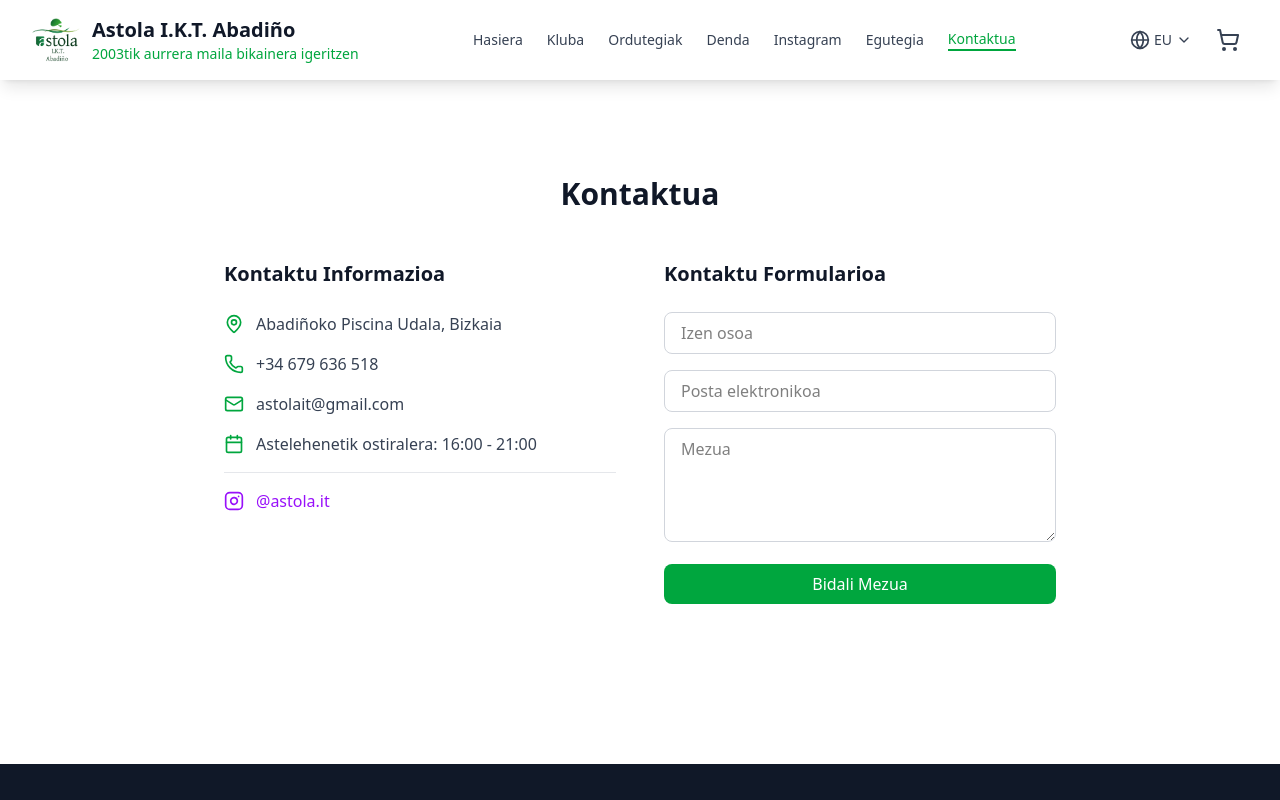
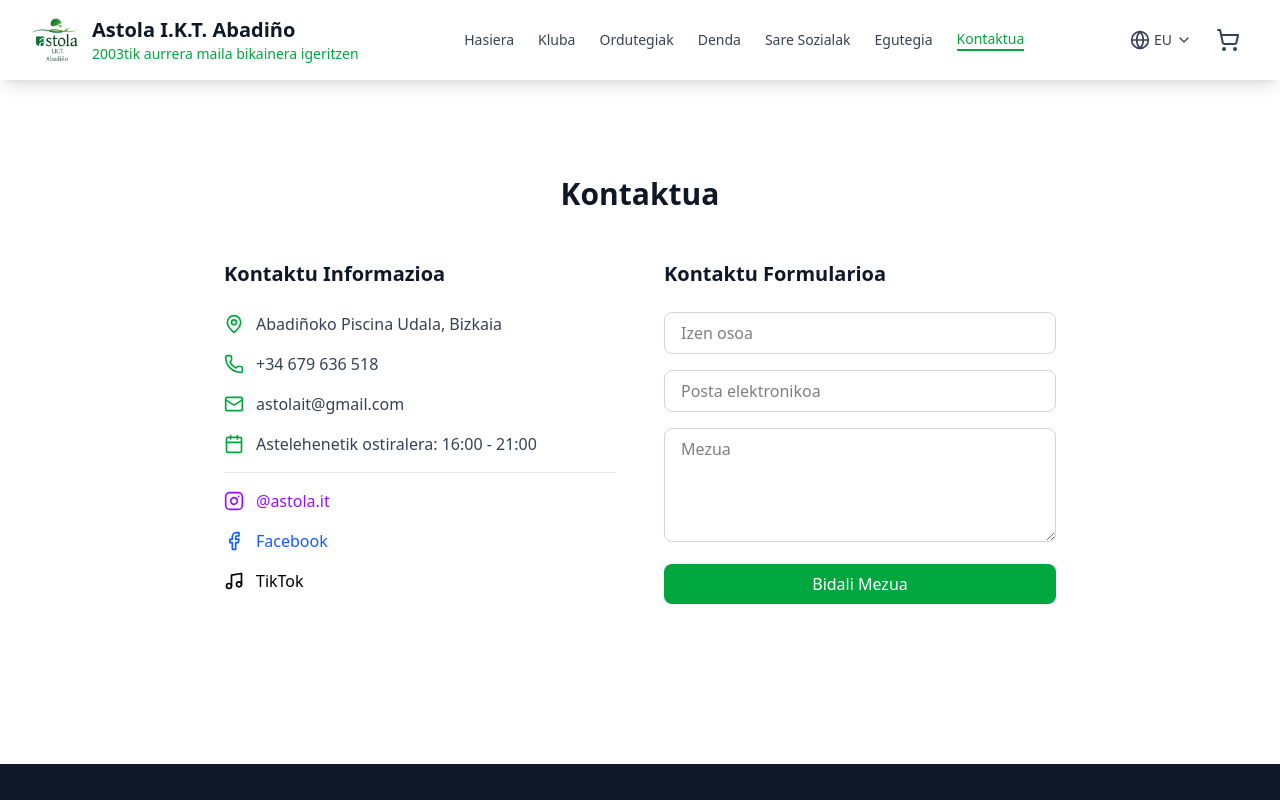
Before and after one commit to gelexpe/astoleikt-web, a React (Vite) app: page / in a window 1280 px wide. Both pictures are taken after a click on the button "Kontaktua". Shown: the top 800 px of the page. Built offline with nearby package versions, Linux system fonts and the light colour scheme.

Commit message:
calendario para movil

```diff
--- a/src/App.jsx
+++ b/src/App.jsx
@@ -35,6 +35,8 @@ import {
   Camera,
   Globe,
   ChevronDown,
+  Facebook,
+  Music,
 } from "lucide-react";
 
 const App = () => {
@@ -55,6 +57,7 @@ const App = () => {
   const [orderPhone, setOrderPhone] = useState("");
   const [events, setEvents] = useState([]);
   const [loadingEvents, setLoadingEvents] = useState(true);
+  const [socialMediaTab, setSocialMediaTab] = useState("instagram"); // 'instagram', 'facebook', or 'tiktok'
 
   const translations = {
     es: {
@@ -62,7 +65,7 @@ const App = () => {
       club: "El Club",
       horarios: "Horarios",
       tienda: "Tienda",
-      instagram: "Instagram",
+      redes: "Redes",
       contacto: "Contacto",
       welcome: "Bienvenidos a",
       clubDescription:
@@ -92,6 +95,8 @@ const App = () => {
       trainingSchedule: "Horarios de Entrenamiento",
       officialStore: "Tienda Oficial",
       followUsInstagram: "Síguenos en Instagram",
+      followUsFacebook: "Síguenos en Facebook",
+      followUsTikTok: "Síguenos en TikTok",
       stayUpdated:
         "Mantente al día con nuestras últimas actividades, competiciones y logros",
       viewAllPosts: "Ver todas las publicaciones",
@@ -123,7 +128,7 @@ const App = () => {
       club: "Kluba",
       horarios: "Ordutegiak",
       tienda: "Denda",
-      instagram: "Instagram",
+      redes: "Sare sozialak",
       contacto: "Kontaktua",
       welcome: "Ongi etorri",
       clubDescription:
@@ -153,6 +158,8 @@ const App = () => {
       trainingSchedule: "Entrenamendu Ordutegiak",
       officialStore: "Denda Ofiziala",
       followUsInstagram: "Jarraitu gaitzazu Instagramen",
+      followUsFacebook: "Jarraitu gaitzazu Facebooken",
+      followUsTikTok: "Jarraitu gaitzazu TikTokean",
       stayUpdated: "Eguneratu gure azken jarduerak, lehiaketak eta lorpenak",
       viewAllPosts: "Ikusi argitalpen guztiak",
       contact: "Kontaktua",
@@ -192,7 +199,7 @@ const App = () => {
         language === "es"
           ? "Mochila oficial del club"
           : "Klubaren motxila ofiziala",
-      sizes: ["Única"], // Sin tallas
+      sizes: ["Única"],
     },
     {
       id: 2,
@@ -203,7 +210,7 @@ const App = () => {
         language === "es"
           ? "Camiseta oficial del club"
           : "Klubaren kamiseta ofiziala",
-      sizes: ["4", "8", "12", "16", "S", "M", "L", "XL", "2XL"], // Solo tallas de adulto
+      sizes: ["4", "8", "12", "16", "S", "M", "L", "XL", "2XL"],
     },
     {
       id: 3,
@@ -214,7 +221,7 @@ const App = () => {
         language === "es"
           ? "Sudadera oficial del club"
           : "Klubaren sudadera ofiziala",
-      sizes: ["4", "8", "12", "16", "S", "M", "L", "XL", "2XL"], // Solo tallas de adulto
+      sizes: ["4", "8", "12", "16", "S", "M", "L", "XL", "2XL"],
     },
     {
       id: 4,
@@ -225,7 +232,7 @@ const App = () => {
         language === "es"
           ? "Pantalon oficial del club"
           : "Klubaren praka ofiziala",
-      sizes: ["4", "8", "12", "16", "S", "M", "L", "XL", "2XL"], // Solo tallas de adulto
+      sizes: ["4", "8", "12", "16", "S", "M", "L", "XL", "2XL"],
     },
   ];
 
@@ -265,6 +272,7 @@ const App = () => {
     setSelectedProduct(product);
     setCurrentImageIndex(0);
   };
+
   const getTotalPrice = () => {
     return cart.reduce((total, item) => total + item.price * item.quantity, 0);
   };
@@ -276,8 +284,6 @@ const App = () => {
           `${item.name} (Talla: ${item.size}) x${item.quantity} - €${(item.price * item.quantity).toFixed(2)}`,
       )
       .join("\n");
-
-    // Crear un formulario dinámico con los campos necesarios
     const formData = new FormData();
     formData.append("Nombre", orderName);
     formData.append("Apellidos", orderLastName);
@@ -285,7 +291,6 @@ const App = () => {
     formData.append("Teléfono", orderPhone);
     formData.append("Pedido", orderDetails);
     formData.append("Total", getTotalPrice().toFixed(2));
-
     fetch("https://formspree.io/f/mnnggvoy", {
       method: "POST",
       headers: { Accept: "application/json" },
@@ -305,6 +310,7 @@ const App = () => {
         alert("Error al enviar el pedido. Por favor, inténtalo de nuevo.");
       });
   };
+
   const getCartItemCount = () => {
     return cart.reduce((count, item) => count + item.quantity, 0);
   };
@@ -343,6 +349,8 @@ const App = () => {
     description: t.clubDescription,
     values: t.values,
     instagram: "https://www.instagram.com/astola.it/",
+    facebook: "https://www.facebook.com/search/top?q=astola%20igeriketa%20taldea&locale=es_ES",
+    tiktok: "https://www.tiktok.com/@astola.igeriketa.taldea",
   };
 
   const trainingSchedule = [
@@ -424,7 +432,6 @@ const App = () => {
                 <p className="text-sm text-green-600">{clubInfo.slogan}</p>
               </div>
             </div>
-
             {/* Desktop Navigation */}
             <nav className="hidden md:flex space-x-6">
               {[
@@ -432,7 +439,7 @@ const App = () => {
                 "club",
                 "horarios",
                 "tienda",
-                "instagram",
+                "redes",
                 "calendario",
                 "contacto",
               ].map((section) => (
@@ -458,13 +465,12 @@ const App = () => {
                           ? t.tienda
                           : section === "calendario"
                             ? t.calendario
-                            : section === "instagram"
-                              ? t.instagram
+                            : section === "redes"
+                              ? t.redes
                               : t.contacto}
                 </button>
               ))}
             </nav>
-
             {/* Mobile menu button */}
             <button
               onClick={() => setIsMobileMenuOpen(!isMobileMenuOpen)}
@@ -528,7 +534,6 @@ const App = () => {
                   </div>
                 )}
               </div>
-
               <button
                 onClick={() => setIsCartOpen(true)}
                 className="relative p-2 text-gray-700 hover:text-[#00A63E] transition-colors"
@@ -553,7 +558,7 @@ const App = () => {
               "club",
               "horarios",
               "tienda",
-              "instagram",
+              "redes",
               "calendario",
               "contacto",
             ].map((section) => (
@@ -579,15 +584,14 @@ const App = () => {
                         ? t.tienda
                         : section === "calendario"
                           ? t.calendario
-                          : section === "instagram"
-                            ? t.instagram
+                          : section === "redes"
+                            ? t.redes
                             : t.contacto}
               </button>
             ))}
           </div>
         </div>
       )}
-
       {/* Hero Section */}
       {activeSection === "home" && (
         <section
@@ -602,7 +606,6 @@ const App = () => {
             <h2 className="text-3xl md:text-5xl font-bold mb-6">
               {t.welcome} <span className="text-[#00A63E]">Astola I.K.T.</span>
             </h2>
-
             <div className="text-lg md:text-xl font-medium mb-8 space-y-4">
               {Array.isArray(t.clubDescription) ? (
                 t.clubDescription.map((paragraph, index) => (
@@ -612,7 +615,6 @@ const App = () => {
                 <p>{t.clubDescription}</p>
               )}
             </div>
-
             <div className="flex flex-wrap justify-center gap-4">
               <button
                 onClick={() => setActiveSection("club")}
@@ -621,7 +623,10 @@ const App = () => {
                 {t.knowClub}
               </button>
               <button
-                onClick={() => setActiveSection("instagram")}
+                onClick={() => {
+                  setActiveSection("redes");
+                  setSocialMediaTab("instagram");
+                }}
                 className="bg-gradient-to-r from-purple-600 to-pink-600 text-white px-8 py-3 rounded-lg font-bold hover:from-purple-700 hover:to-pink-700 transition-colors flex items-center justify-center"
               >
                 <Instagram className="w-5 h-5 mr-2" />
@@ -631,7 +636,6 @@ const App = () => {
           </div>
         </section>
       )}
-
       {/* El Club Section */}
       {activeSection === "club" && (
         <section className="py-16 px-4 sm:px-6 lg:px-8">
@@ -640,7 +644,6 @@ const App = () => {
               <h2 className="text-3xl font-bold text-center text-gray-900 mb-12">
                 {t.aboutClub}
               </h2>
-
               <div className="grid md:grid-cols-2 gap-12 items-center mb-16">
                 <div>
                   <h3 className="text-2xl font-semibold text-gray-900 mb-4">
@@ -677,7 +680,6 @@ const App = () => {
                   </ul>
                 </div>
               </div>
-
               <div className="text-center">
                 <h3 className="text-2xl font-semibold text-gray-900 mb-8">
                   {t.technicalTeam}
@@ -701,7 +703,6 @@ const App = () => {
           </div>
         </section>
       )}
-
       {/* Horarios Section */}
       {activeSection === "horarios" && (
         <section className="py-16 px-4 sm:px-6 lg:px-8">
@@ -710,7 +711,6 @@ const App = () => {
               <h2 className="text-3xl font-bold text-center text-gray-900 mb-12">
                 {t.trainingSchedule}
               </h2>
-
               <div className="space-y-4">
                 {trainingSchedule.map((group, index) => (
                   <div
@@ -750,7 +750,6 @@ const App = () => {
           </div>
         </section>
       )}
-
       {/* Tienda Section */}
       {activeSection === "tienda" && (
         <section className="py-16 px-4 sm:px-6 lg:px-8">
@@ -759,7 +758,6 @@ const App = () => {
               <h2 className="text-3xl font-bold text-center text-gray-900 mb-12">
                 {t.officialStore}
               </h2>
-
               <div className="grid md:grid-cols-2 lg:grid-cols-3 gap-8">
                 {products.map((product) => (
                   <div
@@ -778,12 +776,9 @@ const App = () => {
                       <p className="text-gray-600 text-sm mb-4">
                         {product.description}
                       </p>
-                      {/* ✅ Precio visible en la tienda */}
                       <p className="text-xl font-bold text-[#00A63E] mb-3">
                         €{product.price}
                       </p>
-
-                      {/* Selector de tallas (solo si hay más de una) */}
                       {product.sizes && product.sizes.length > 1 && (
                         <div className="mb-3">
                           <label className="block text-sm font-medium text-gray-700 mb-1">
@@ -802,8 +797,6 @@ const App = () => {
                           </select>
                         </div>
                       )}
-
-                      {/* Botones */}
                       <div className="flex space-x-2">
                         <button
                           onClick={() => openProductModal(product)}
@@ -826,17 +819,17 @@ const App = () => {
           </div>
         </section>
       )}
-
-      {/* Instagram Section */}
-      {activeSection === "instagram" && (
+      {/* Redes Section */}
+      {activeSection === "redes" && (
         <section className="py-16 px-4 sm:px-6 lg:px-8">
           <div className="max-w-7xl mx-auto">
             <div className="bg-white bg-opacity-90 rounded-lg p-8">
-              <div className="text-center mb-12">
+              <div className="text-center mb-8">
                 <h2 className="text-3xl font-bold text-gray-900 mb-4">
-                  {t.followUsInstagram}
+                  {t.redes}
                 </h2>
                 <p className="text-gray-600 mb-6">{t.stayUpdated}</p>
+                <div className="flex flex-wrap justify-center gap-4">
                   <a
                     href={clubInfo.instagram}
                     target="_blank"
@@ -846,8 +839,69 @@ const App = () => {
                     <Instagram className="w-5 h-5 mr-2" />
                     @astola.it
                   </a>
+                  <a
+                    href={clubInfo.facebook}
+                    target="_blank"
+                    rel="noopener noreferrer"
+                    className="inline-flex items-center bg-blue-600 text-white px-6 py-3 rounded-lg font-medium hover:bg-blue-700 transition-colors"
+                  >
+                    <Facebook className="w-5 h-5 mr-2" />
+                    {language === "es" ? "Facebook" : "Facebook"}
+                  </a>
+                  <a
+                    href={clubInfo.tiktok}
+                    target="_blank"
+                    rel="noopener noreferrer"
+                    className="inline-flex items-center bg-black text-white px-6 py-3 rounded-lg font-medium hover:bg-gray-800 transition-colors"
+                  >
+                    <Music className="w-5 h-5 mr-2" />
+                    TikTok
+                  </a>
+                </div>
               </div>
 
+              {/* Tabs */}
+              <div className="flex justify-center mb-8">
+                <div className="inline-flex bg-gray-100 rounded-lg p-1">
+                  <button
+                    onClick={() => setSocialMediaTab("instagram")}
+                    className={`px-6 py-2 rounded-md text-sm font-medium ${
+                      socialMediaTab === "instagram"
+                        ? "bg-white text-gray-900 shadow-sm"
+                        : "text-gray-600 hover:text-gray-900"
+                    }`}
+                  >
+                    <Instagram className="w-4 h-4 inline mr-1" />
+                    Instagram
+                  </button>
+                  <button
+                    onClick={() => setSocialMediaTab("facebook")}
+                    className={`px-6 py-2 rounded-md text-sm font-medium ${
+                      socialMediaTab === "facebook"
+                        ? "bg-white text-gray-900 shadow-sm"
+                        : "text-gray-600 hover:text-gray-900"
+                    }`}
+                  >
+                    <Facebook className="w-4 h-4 inline mr-1" />
+                    Facebook
+                  </button>
+                  <button
+                    onClick={() => setSocialMediaTab("tiktok")}
+                    className={`px-6 py-2 rounded-md text-sm font-medium ${
+                      socialMediaTab === "tiktok"
+                        ? "bg-white text-gray-900 shadow-sm"
+                        : "text-gray-600 hover:text-gray-900"
+                    }`}
+                  >
+                    <Music className="w-4 h-4 inline mr-1" />
+                    TikTok
+                  </button>
+                </div>
+              </div>
+
+              {/* Instagram Content */}
+              {socialMediaTab === "instagram" && (
+                <>
                   <h3 className="text-2xl font-bold text-center text-gray-900 mb-8">
                     {t.categories}
                   </h3>
@@ -856,7 +910,6 @@ const App = () => {
                       ? "Explora nuestras categorías en Instagram. Haz clic en cualquier imagen para ir a nuestro perfil y ver los Highlights."
                       : "Esploratu gure kategoriak Instagramen. Egin klik edozein iruditan gure profilera joateko eta Highlight-ak ikusteko."}
                   </p>
-
                   <div className="grid grid-cols-1 md:grid-cols-2 lg:grid-cols-3 gap-6">
                     {instagramCategories.map((category) => (
                       <a
@@ -879,10 +932,6 @@ const App = () => {
                             <h4 className="text-lg font-bold mb-1">
                               {category.name}
                             </h4>
-                        <p className="text-sm">
-                          {category.posts}{" "}
-                          {language === "es" ? "publicaciones" : "argitalpenak"}
-                        </p>
                           </div>
                         </div>
                         <div className="absolute bottom-4 left-4 right-4">
@@ -890,16 +939,11 @@ const App = () => {
                             <h4 className="font-semibold text-gray-900">
                               {category.name}
                             </h4>
-                        <p className="text-sm text-gray-600">
-                          {category.posts}{" "}
-                          {language === "es" ? "publicaciones" : "argitalpenak"}
-                        </p>
                           </div>
                         </div>
                       </a>
                     ))}
                   </div>
-
                   <div className="text-center mt-12">
                     <a
                       href={clubInfo.instagram}
@@ -911,11 +955,60 @@ const App = () => {
                       {t.viewAllPosts}
                     </a>
                   </div>
+                </>
+              )}
+
+              {/* Facebook Content */}
+              {socialMediaTab === "facebook" && (
+                <div className="text-center py-12">
+                  <Facebook className="w-16 h-16 text-blue-600 mx-auto mb-6" />
+                  <h3 className="text-2xl font-bold text-gray-900 mb-4">
+                    {t.followUsFacebook}
+                  </h3>
+                  <p className="text-gray-600 mb-8 max-w-2xl mx-auto">
+                    {language === "es"
+                      ? "Síguenos en Facebook para estar al tanto de todas nuestras novedades, eventos y actividades del club."
+                      : "Jarraitu gaitzazu Facebooken klubearen berri guztiak, ekitaldiak eta jarduerak ez galdutzeko."}
+                  </p>
+                  <a
+                    href={clubInfo.facebook}
+                    target="_blank"
+                    rel="noopener noreferrer"
+                    className="inline-flex items-center bg-blue-600 text-white px-8 py-3 rounded-lg font-medium hover:bg-blue-700 transition-colors"
+                  >
+                    <Facebook className="w-5 h-5 mr-2" />
+                    {language === "es" ? "Ir a Facebook" : "Joan Facebookera"}
+                  </a>
+                </div>
+              )}
+
+              {/* TikTok Content */}
+              {socialMediaTab === "tiktok" && (
+                <div className="text-center py-12">
+                  <Music className="w-16 h-16 text-black mx-auto mb-6" />
+                  <h3 className="text-2xl font-bold text-gray-900 mb-4">
+                    {t.followUsTikTok}
+                  </h3>
+                  <p className="text-gray-600 mb-8 max-w-2xl mx-auto">
+                    {language === "es"
+                      ? "Síguenos en TikTok para ver nuestros videos más divertidos, entrenamientos y momentos especiales del club."
+                      : "Jarraitu gaitzazu TikTokean klubearen bideo dibertigarrienak, entrenamenduak eta momentu bereziak ikusteko."}
+                  </p>
+                  <a
+                    href={clubInfo.tiktok}
+                    target="_blank"
+                    rel="noopener noreferrer"
+                    className="inline-flex items-center bg-black text-white px-8 py-3 rounded-lg font-medium hover:bg-gray-800 transition-colors"
+                  >
+                    <Music className="w-5 h-5 mr-2" />
+                    {language === "es" ? "Ir a TikTok" : "Joan TikTokera"}
+                  </a>
+                </div>
+              )}
             </div>
           </div>
         </section>
       )}
-
       {/* Contacto Section */}
       {activeSection === "contacto" && (
         <section className="py-16 px-4 sm:px-6 lg:px-8">
@@ -924,7 +1017,6 @@ const App = () => {
               <h2 className="text-3xl font-bold text-center text-gray-900 mb-12">
                 {t.contact}
               </h2>
-
               <div className="grid md:grid-cols-2 gap-12">
                 <div>
                   <h3 className="text-xl font-semibold text-gray-900 mb-6">
@@ -958,9 +1050,30 @@ const App = () => {
                         @astola.it
                       </a>
                     </div>
+                    <div className="flex items-center">
+                      <Facebook className="w-5 h-5 text-blue-600 mr-3" />
+                      <a
+                        href={clubInfo.facebook}
+                        target="_blank"
+                        rel="noopener noreferrer"
+                        className="text-blue-600 hover:text-blue-700 font-medium"
+                      >
+                        {language === "es" ? "Facebook" : "Facebook"}
+                      </a>
+                    </div>
+                    <div className="flex items-center">
+                      <Music className="w-5 h-5 text-black mr-3" />
+                      <a
+                        href={clubInfo.tiktok}
+                        target="_blank"
+                        rel="noopener noreferrer"
+                        className="text-black hover:text-gray-800 font-medium"
+                      >
+                        TikTok
+                      </a>
                     </div>
                   </div>
-
+                </div>
                 <div>
                   <h3 className="text-xl font-semibold text-gray-900 mb-6">
                     {t.contactForm}
@@ -1010,9 +1123,6 @@ const App = () => {
           </div>
         </section>
       )}
-
-      {/* Calendario Section */}
-
       {/* Calendario Section */}
       {activeSection === "calendario" && (
         <section className="py-16 px-4 sm:px-6 lg:px-8">
@@ -1058,7 +1168,6 @@ const App = () => {
                   ✕
                 </button>
               </div>
-
               <div className="flex-1 overflow-y-auto p-6">
                 {cart.length === 0 ? (
                   <p className="text-gray-500 text-center">
@@ -1114,7 +1223,6 @@ const App = () => {
                   </div>
                 )}
               </div>
-
               {cart.length > 0 && (
                 <div className="p-6 border-t">
                   <div className="flex justify-between items-center mb-4">
@@ -1137,7 +1245,6 @@ const App = () => {
           </div>
         </div>
       )}
-
       {/* Footer */}
       <footer className="bg-gray-900 text-white py-12 mt-16">
         <div className="max-w-7xl mx-auto px-4 sm:px-6 lg:px-8">
@@ -1177,6 +1284,24 @@ const App = () => {
                 <Instagram className="w-5 h-5 mr-1" />
                 @astola.it
               </a>
+              <a
+                href={clubInfo.facebook}
+                target="_blank"
+                rel="noopener noreferrer"
+                className="flex items-center text-blue-400 hover:text-blue-300 transition-colors"
+              >
+                <Facebook className="w-5 h-5 mr-1" />
+                Facebook
+              </a>
+              <a
+                href={clubInfo.tiktok}
+                target="_blank"
+                rel="noopener noreferrer"
+                className="flex items-center text-black hover:text-gray-800 transition-colors"
+              >
+                <Music className="w-5 h-5 mr-1" />
+                TikTok
+              </a>
             </div>
             <div className="text-gray-500 text-sm">
               © {new Date().getFullYear()} Astola I.K.T. Abadiño.{" "}
@@ -1191,15 +1316,12 @@ const App = () => {
       {selectedProduct && (
         <div className="fixed inset-0 z-50 overflow-hidden bg-black bg-opacity-75 flex items-center justify-center p-4">
           <div className="bg-white rounded-lg w-full max-w-4xl max-h-[95vh] h-[90vh] sm:h-auto overflow-y-auto relative">
-            {/* Close button */}
             <button
               onClick={() => setSelectedProduct(null)}
               className="absolute top-4 right-4 z-10 bg-white rounded-full p-2 shadow-lg hover:bg-gray-100"
             >
               ✕
             </button>
-
-            {/* Main image */}
             <div className="p-6">
               <img
                 src={selectedProduct.images[currentImageIndex]}
@@ -1207,8 +1329,6 @@ const App = () => {
                 className="w-full max-h-[60vh] object-contain mx-auto"
               />
             </div>
-
-            {/* Thumbnails */}
             <div className="px-6 pb-6 flex justify-center space-x-2 overflow-x-auto">
               {selectedProduct.images.map((img, index) => (
                 <button
@@ -1228,8 +1348,6 @@ const App = () => {
                 </button>
               ))}
             </div>
-
-            {/* Navigation buttons */}
             <div className="absolute top-1/2 left-4 transform -translate-y-1/2">
               <button
                 onClick={() =>
@@ -1254,11 +1372,7 @@ const App = () => {
                 ›
               </button>
             </div>
-
-            {/* ✅ Product info DENTRO del contenedor principal */}
-            {/* Product info - 2 columnas */}
             <div className="px-6 py-4 border-t flex flex-col md:flex-row gap-6">
-              {/* Columna izquierda: Nombre, descripción, talla */}
               <div className="md:w-1/2 min-w-0">
                 <h3 className="text-xl font-bold text-gray-900 truncate">
                   {selectedProduct.name}
@@ -1266,7 +1380,6 @@ const App = () => {
                 <p className="text-gray-600 mt-2">
                   {selectedProduct.description}
                 </p>
-                {/* Selector de tallas */}
                 {selectedProduct.sizes && selectedProduct.sizes.length > 1 && (
                   <div className="mt-3">
                     <label className="block text-sm font-medium text-gray-700 mb-1">
@@ -1286,8 +1399,6 @@ const App = () => {
                   </div>
                 )}
               </div>
-
-              {/* Columna derecha: Precio y botón */}
               <div className="md:w-1/2 flex flex-col justify-between min-w-0">
                 <div>
                   <span className="text-2xl font-bold text-[#00A63E]">
```
Lines whose indentation alone changed are shown as unchanged.
